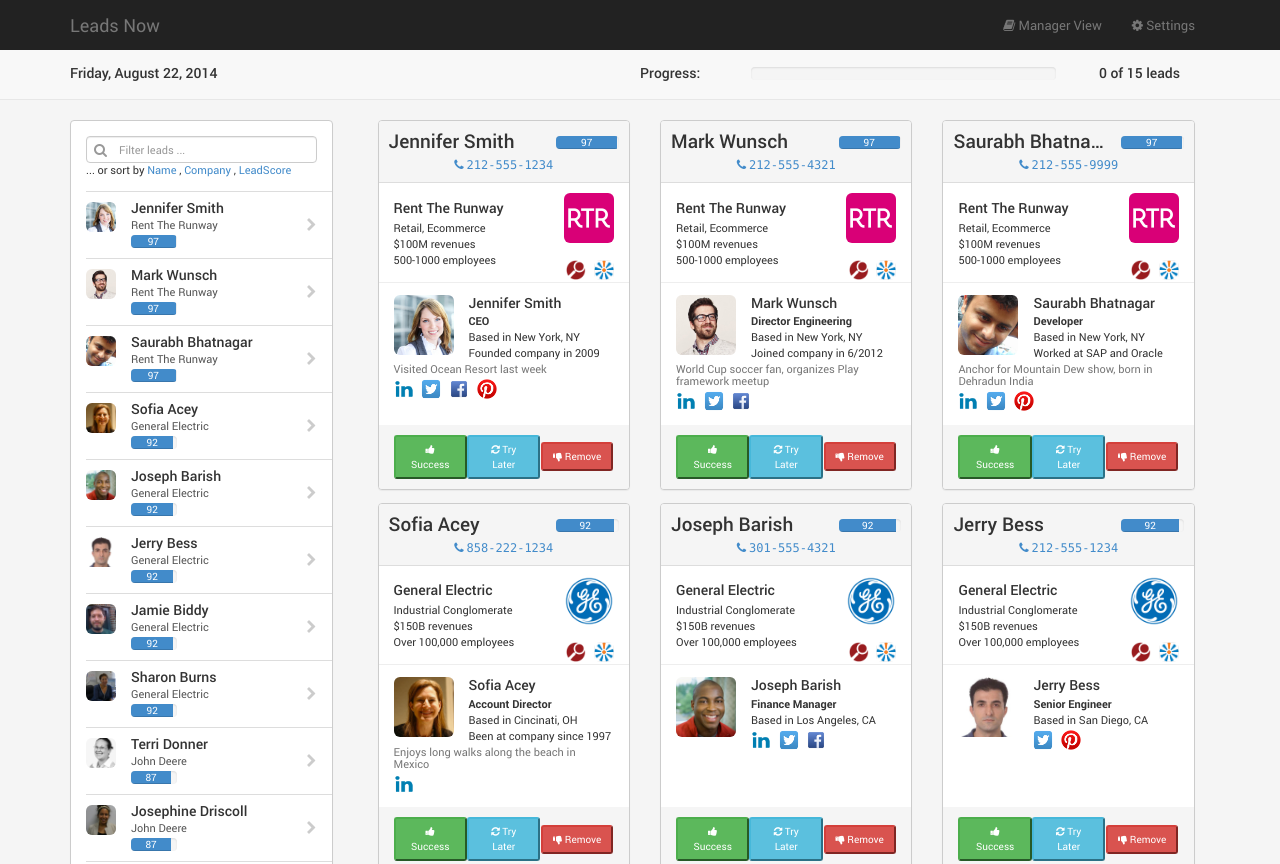
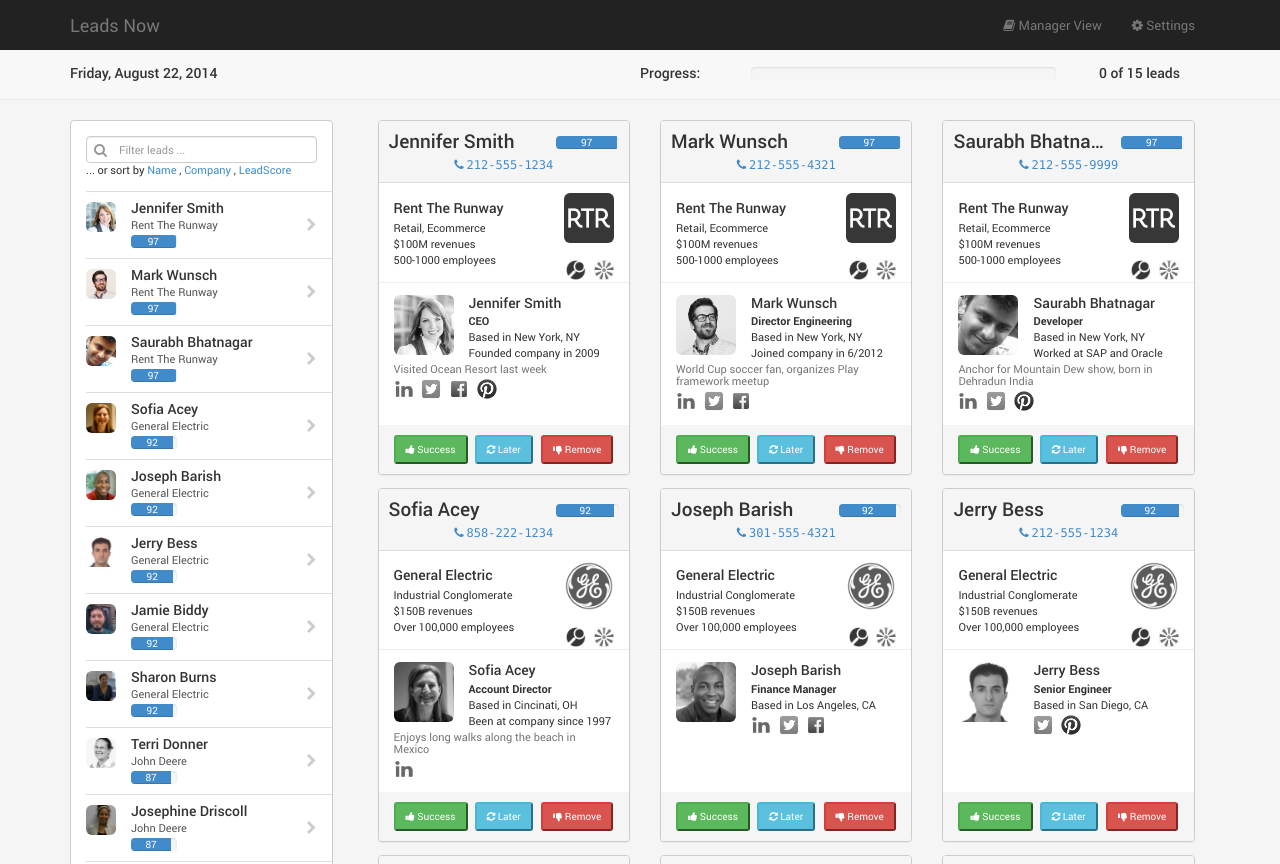
Before and after one commit to des3/now, a website: page index.html in a window 1280 px wide. Shown: the top 864 px of the page. Drawn offline with Linux system fonts and the light colour scheme.

Commit message:
fix panel-footer buttons

```diff
--- a/styles/main.css
+++ b/styles/main.css
@@ -209,8 +209,18 @@
   -ms-filter: grayscale(100%);
   -o-filter: grayscale(100%);
   filter: grayscale(100%);
-  filter: url(grayscale.svg); /* Firefox 4+ */
-  filter: gray; /* IE 6-9 */
+  //filter: url(grayscale.svg); /* Firefox 4+ */
+  //filter: gray; /* IE 6-9 */
+}
+
+.bootcards-cards .panel-footer {
+  margin-left: 0px; margin-right: 0px;
+}
+
+.bootcards-cards .panel-footer button {
+  white-space: nowrap;
+  overflow: hidden;
+  text-overflow: ellipsis;
 }
 
 .modal-content .panel-heading .phone-number {
--- a/views/home.html
+++ b/views/home.html
@@ -128,7 +128,7 @@
               <div class="btn-group">
                 <button class="btn-sm btn-info" ng-click="action(lead, 'later')">
                   <i class="fa fa-refresh"></i>
-                  Try Later
+                  Later
                 </button>
               </div>
               <div class="btn-group">
@@ -177,7 +177,7 @@
             </button>
             <button class="btn-lg btn-info" ng-click="action(lead, 'later'); dismiss();">
               <i class="fa fa-refresh"></i>
-              Try Later
+              Later
             </button>
             <button class="btn-lg btn-danger" ng-click="action(lead, 'remove'); dismiss();">
               <i class="fa fa-thumbs-down"></i>
```
